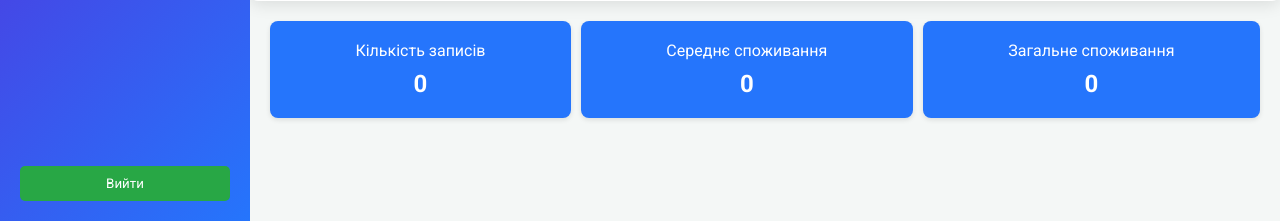
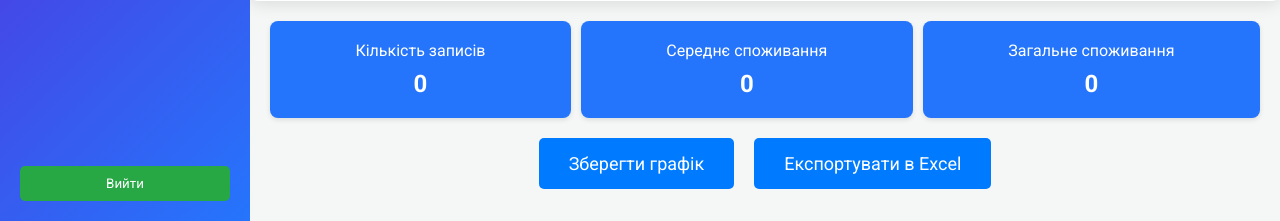
Before and after one commit to pab1m/coursework, a Django app: page / in a window 1280 px wide. Shown: the part 579-800 px from the top of the page. Run offline with Django 4.2, Linux system fonts and the light colour scheme; the visitor is signed in with stand-in values (Sample User, id 1); data that the repository does not hold is empty; some libraries are stand-ins or nearby versions.

Commit message:
add export to excel, creating photo

```diff
--- a/managingsystem/urls.py
+++ b/managingsystem/urls.py
@@ -12,12 +12,9 @@ urlpatterns = [
     path("delete_app/<int:appliance_id>/", views.delete_app, name="delete_app"),
     path("update_app/<int:appliance_id>/", views.update_app, name="update_app"),
     path("toggle_status/<int:appliance_id>/", views.toggle_status, name="toggle_status"),
-
     path("powercalculation/", views.power_calculation, name="power_calculation"),
     path("add_to_dashboard/", views.add_to_dashboard, name="add_to_dashboard"),
     path("addappliance/", views.index, name="add_appliance"),
+    path('export-to-excel/', views.export_to_excel, name='export_to_excel'),
 
-
-
-    # path("dashboard/", views.dashboard, name="dashboard"),
 ]
--- a/managingsystem/views.py
+++ b/managingsystem/views.py
@@ -1,9 +1,9 @@
 import json
-from datetime import date
+import pandas as pd
 
 from django.contrib.auth import authenticate, login, logout
-from django.http import HttpResponseRedirect
-from django.http import JsonResponse
+from django.db.models import Avg, Sum
+from django.http import HttpResponseRedirect, HttpResponse
 from django.shortcuts import render, redirect
 from django.urls import reverse
 from django.contrib.auth.decorators import login_required
@@ -234,3 +234,32 @@ def dashboard(request):
         'average_consumption': round(sum(total_powers) / len(total_powers) if total_powers else 0, 2),
         'total_consumption': sum(total_powers)
     })
+
+
+def export_to_excel(request):
+    # Отримуємо дані з бази даних
+    data = PowerConsumption.objects.all().values('date', 'total_power')
+    df = pd.DataFrame(list(data))
+
+    # Додаємо статистику
+    total_devices = PowerConsumption.objects.count()
+    average_consumption = PowerConsumption.objects.aggregate(Avg('total_power'))['total_power__avg']
+    total_consumption = PowerConsumption.objects.aggregate(Sum('total_power'))['total_power__sum']
+
+    # Створюємо новий DataFrame для статистики
+    stats_data = {
+        'Показник': ['Кількість записів', 'Середнє споживання', 'Загальне споживання'],
+        'Значення': [total_devices, average_consumption, total_consumption]
+    }
+    stats_df = pd.DataFrame(stats_data)
+
+    # Створюємо Excel writer і записуємо дані на окремі листи
+    with pd.ExcelWriter('report.xlsx', engine='openpyxl') as writer:
+        df.to_excel(writer, index=False, sheet_name='Графік Дані')
+        stats_df.to_excel(writer, index=False, sheet_name='Статистика')
+
+    # Читаємо згенерований файл і відправляємо його як відповідь
+    with open('report.xlsx', 'rb') as f:
+        response = HttpResponse(f.read(), content_type='application/vnd.openxmlformats-officedocument.spreadsheetml.sheet')
+        response['Content-Disposition'] = 'attachment; filename="report.xlsx"'
+        return response
--- a/static/managingsystem/css/dashboard.css
+++ b/static/managingsystem/css/dashboard.css
@@ -43,8 +43,6 @@ body {
 /* Стилі для заголовка на панелі */
 .sidebar h2 {
     margin-bottom: 20px;
-    /*font-weight: bold;*/
-    /*font-size: 1.5em;*/
 }
 
 .sidebar h2 span {
@@ -53,7 +51,6 @@ body {
 
 .sidebar ul {
     list-style: none;
-    /*padding: 0;*/
 }
 
 .sidebar ul li {
@@ -64,7 +61,6 @@ body {
     color: white;
     text-decoration: none;
     font-size: 18px;
-    /*transition: color 0.3s ease;*/
 }
 
 .sidebar ul li a:hover {
@@ -157,3 +153,31 @@ canvas {
 .stat-item:hover .stat-value {
     color: #ffeb3b; /* Кольоровий ефект на значення */
 }
+
+/* Стилі для кнопок формування звіту */
+.report-button-container {
+    padding: 0 20px;
+    display: flex;
+    justify-content: center;
+    margin-top: 20px;
+}
+
+.report-button {
+    background: #007bff;
+    color: white;
+    border: none;
+    padding: 15px 30px;
+    border-radius: 5px;
+    cursor: pointer;
+    font-size: 18px;
+    transition: background 0.3s ease, transform 0.3s ease;
+    margin: 0 10px; /* Відстань між кнопками */
+    text-align: center; /* Вирівнювання тексту по центру */
+    text-decoration: none; /* Відключення підкреслення для посилання */
+    display: inline-block; /* Для того, щоб стилі застосовувалися до обох елементів */
+}
+
+.report-button:hover {
+    background: #0056b3;
+    transform: scale(1.05);
+}
--- a/templates/managingsystem/index.html
+++ b/templates/managingsystem/index.html
@@ -5,12 +5,15 @@
     <link rel="stylesheet" href="{% static 'managingsystem/css/dashboard.css' %}">
     <script src="https://cdn.jsdelivr.net/npm/chart.js"></script>
     <link href="https://fonts.googleapis.com/css2?family=Roboto:wght@400;500;700&display=swap" rel="stylesheet">
+    <script src="https://cdnjs.cloudflare.com/ajax/libs/jspdf/2.5.1/jspdf.umd.min.js"></script>
+    <script src="https://cdnjs.cloudflare.com/ajax/libs/html2canvas/1.4.1/html2canvas.min.js"></script>
+    <script src="https://cdnjs.cloudflare.com/ajax/libs/jspdf-autotable/3.5.23/jspdf.plugin.autotable.min.js"></script>
 {% endblock %}
 
 {% block body %}
     <main class="test">
         <!-- Контейнер для графіка -->
-        <div class="chart-container">
+        <div class="chart-container" id="chartContainer">
             <canvas id="incomeChart"></canvas>
         </div>
 
@@ -28,6 +31,11 @@
                 <p>Загальне споживання</p>
                 <p class="stat-value">{{ total_consumption }}</p>
             </div>
+        </div>
+
+        <div class="report-button-container">
+            <button class="btn btn-primary report-button" id="generateReport" onclick="takeScreenshot()">Зберегти графік</button>
+            <a href="{% url 'export_to_excel' %}" class="btn btn-primary report-button">Експортувати в Excel</a>
         </div>
     </main>
 
@@ -53,5 +61,22 @@
                 }
             }
         });
+
+        function takeScreenshot(){
+            html2canvas(document.querySelector("#incomeChart")).then((canvas)=>{
+                const imgData = canvas.toDataURL("image/png");
+
+                // Створення посилання для завантаження
+                const link = document.createElement('a');
+                link.href = imgData;
+                link.download = 'chart.png';
+
+                // Імітація кліку на посиланні
+                link.click();
+                }).catch((error) => {
+                    console.error('Сталася помилка під час створення canvas:', error);
+            });
+         }
+
     </script>
 {% endblock %}
```
